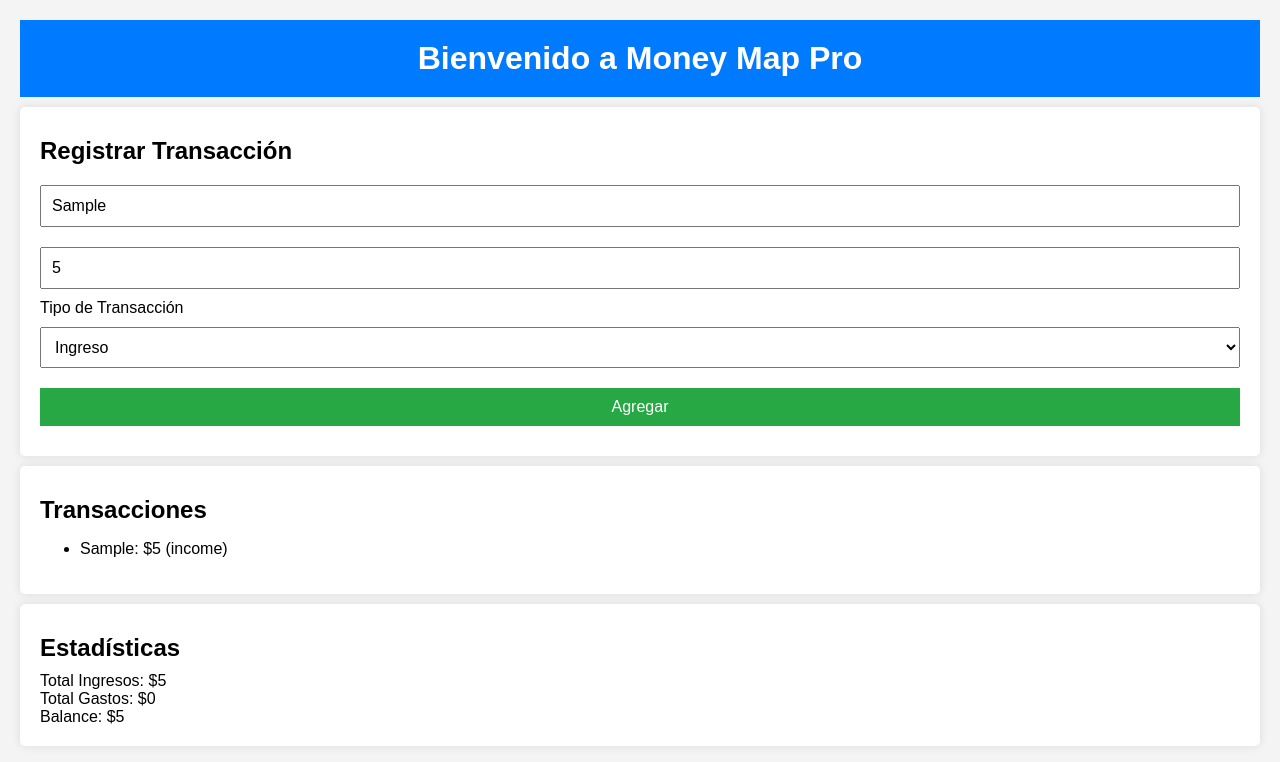
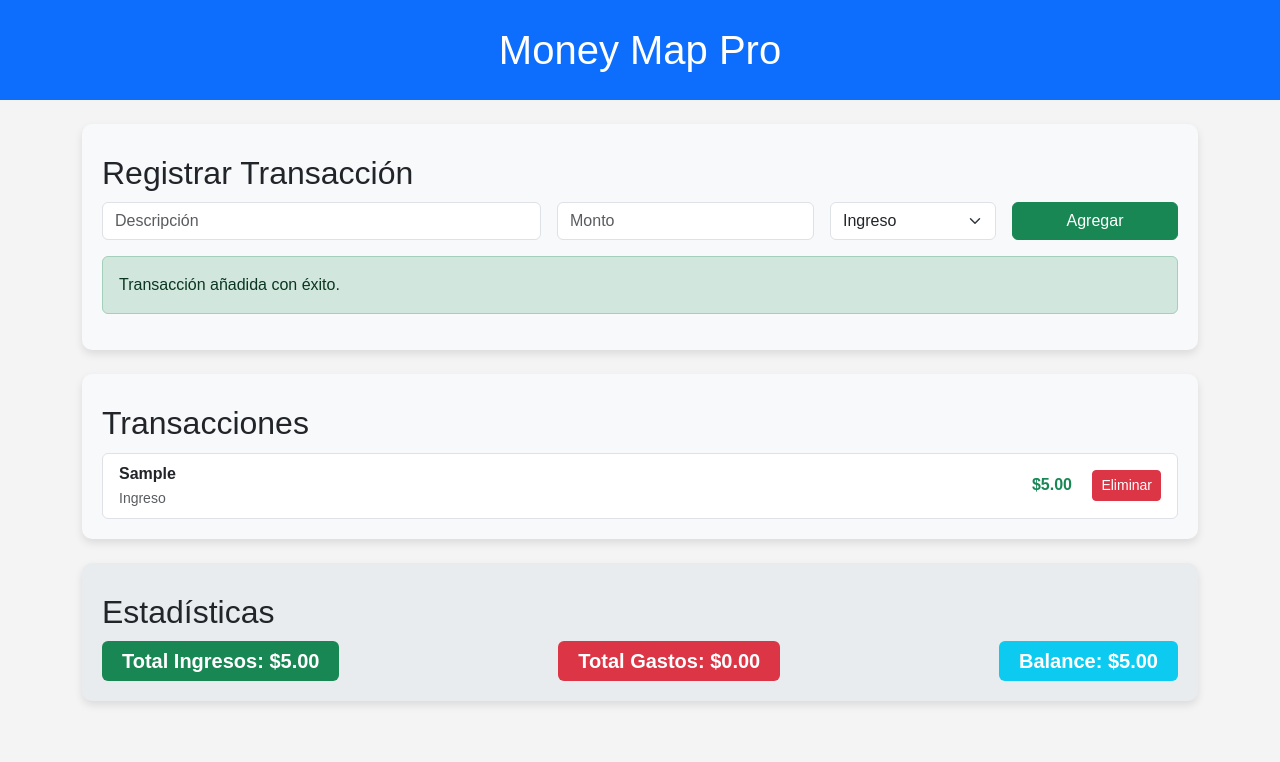
Before and after one commit to miguesosa/Money-Map-Pro, a plain HTML site: page index.html in a window 1280 px wide. Both pictures are taken after typing "Sample", "5" into the empty fields and a click on the button "Agregar". Drawn offline with nearby package versions, Linux system fonts and the light colour scheme.

Commit message:
Permitir ingresar montos con hasta dos decimales y mejorar la legibilidad de las transacciones. Ajustes en el formato de números y visualización en la lista de transacciones.

```diff
--- a/index.html
+++ b/index.html
@@ -4,41 +4,52 @@
     <meta charset="UTF-8">
     <meta name="viewport" content="width=device-width, initial-scale=1.0">
     <title>Money Map Pro</title>
+    <link href="https://cdn.jsdelivr.net/npm/bootstrap@5.3.0-alpha1/dist/css/bootstrap.min.css" rel="stylesheet">
     <link rel="stylesheet" href="styles/styles.css">
 </head>
 <body>
-    <header>
-        <h1>Bienvenido a Money Map Pro</h1>
+    <header class="bg-primary text-white text-center py-3">
+        <h1>Money Map Pro</h1>
     </header>
-    <main>
-        <section id="transaction-form">
+    <main class="container my-4">
+        <section id="transaction-form" class="mb-4">
             <h2>Registrar Transacción</h2>
-            <form id="form">
-                <input type="text" id="description" placeholder="Descripción" required>
-                <input type="number" id="amount" placeholder="Monto" required>
-
-                <label for="type">Tipo de Transacción</label>
-                <select id="type" required>
-                    <option value="income">Ingreso</option>
-                    <option value="expense">Gasto</option>
-                </select>
-
-                <button type="submit">Agregar</button>
+            <form id="form" class="row g-3 justify-content-center">
+                <div class="col-12 col-md-5">
+                    <input type="text" id="description" class="form-control" placeholder="Descripción" required>
+                </div>
+                <div class="col-6 col-md-3">
+                    <input type="number" id="amount" class="form-control" placeholder="Monto" step="0.01" required>
+                </div>
+                <div class="col-6 col-md-2">
+                    <label for="type" class="form-label visually-hidden">Tipo de Transacción</label>
+                    <select id="type" class="form-select" required>
+                        <option value="income">Ingreso</option>
+                        <option value="expense">Gasto</option>
+                    </select>
+                </div>
+                <div class="col-12 col-md-2">
+                    <button type="submit" class="btn btn-success w-100">Agregar</button>
+                </div>
             </form>
         </section>
 
-        <section id="transactions">
+        <section id="transactions" class="mb-4">
             <h2>Transacciones</h2>
-            <ul id="transaction-list"></ul>
+            <ul id="transaction-list" class="list-group"></ul>
         </section>
 
         <section id="stats">
             <h2>Estadísticas</h2>
-            <div id="total-income">Total Ingresos: $0</div>
-            <div id="total-expenses">Total Gastos: $0</div>
-            <div id="balance">Balance: $0</div>
+            <div class="d-flex flex-column flex-md-row justify-content-between align-items-center">
+                <div id="total-income" class="badge bg-success fs-5 mb-2 mb-md-0">Total Ingresos: $0</div>
+                <div id="total-expenses" class="badge bg-danger fs-5 mb-2 mb-md-0">Total Gastos: $0</div>
+                <div id="balance" class="badge bg-info fs-5">Balance: $0</div>
+            </div>
         </section>
     </main>
+
+    <script src="https://cdn.jsdelivr.net/npm/bootstrap@5.3.0-alpha1/dist/js/bootstrap.bundle.min.js"></script>
     <script src="js/script.js"></script>
 </body>
 </html>
--- a/js/script.js
+++ b/js/script.js
@@ -1,27 +1,38 @@
 document.getElementById('form').addEventListener('submit', function(e) {
     e.preventDefault();
 
-    const description = document.getElementById('description').value;
-    const amount = parseFloat(document.getElementById('amount').value);
-    const type = document.getElementById('type').value;
+    try {
+        const description = document.getElementById('description').value.trim();
+        const amount = parseFloat(document.getElementById('amount').value.trim()).toFixed(2);
+        const type = document.getElementById('type').value;
 
-    addTransaction(description, amount, type);
-    updateStats();
-    updateLocalStorage();
-    renderTransactions();
+        if (description === '' || isNaN(amount) || amount <= 0) {
+            throw new Error('Por favor, completa correctamente todos los campos.');
+        }
+
+        addTransaction(description, parseFloat(amount), type);
+        updateStats();
+        updateLocalStorage();
+        renderTransactions();
+        showAlert('Transacción añadida con éxito.', 'success');
+
+        document.getElementById('form').reset();
+
+    } catch (error) {
+        showAlert(error.message, 'error');
+    }
 });
 
 let transactions = JSON.parse(localStorage.getItem('transactions')) || [];
 
 function addTransaction(description, amount, type) {
     const transaction = {
-        id: transactions.length + 1,
+        id: Date.now(),
         description,
         amount,
         type
     };
     transactions.push(transaction);
-    renderTransactions();
 }
 
 function renderTransactions() {
@@ -30,9 +41,36 @@ function renderTransactions() {
 
     transactions.forEach(transaction => {
         const li = document.createElement('li');
-        li.textContent = `${transaction.description}: $${transaction.amount} (${transaction.type})`;
+        li.classList.add('list-group-item', 'd-flex', 'justify-content-between', 'align-items-center');
+
+        li.innerHTML = `
+            <div>
+                <strong>${transaction.description}</strong><br>
+                <small class="text-muted">${transaction.type === 'income' ? 'Ingreso' : 'Gasto'}</small>
+            </div>
+            <div>
+                <span class="${transaction.type === 'income' ? 'text-success' : 'text-danger'}">
+                    $${transaction.amount.toFixed(2)}
+                </span>
+                <button class="btn btn-danger btn-sm ms-3" onclick="removeTransaction(${transaction.id})">Eliminar</button>
+            </div>
+        `;
+
         transactionList.appendChild(li);
+
+        setTimeout(() => li.classList.add('show'), 100);
     });
+}
+
+function removeTransaction(id) {
+    const confirmation = confirm("¿Estás seguro de que deseas eliminar esta transacción?");
+    if (confirmation) {
+        transactions = transactions.filter(transaction => transaction.id !== id);
+        updateStats();
+        updateLocalStorage();
+        renderTransactions();
+        showAlert('Transacción eliminada con éxito.', 'success');
+    }
 }
 
 function updateStats() {
@@ -44,15 +82,29 @@ function updateStats() {
         .reduce((acc, t) => acc + t.amount, 0);
     const balance = totalIncome - totalExpenses;
 
-    document.getElementById('total-income').textContent = `Total Ingresos: $${totalIncome}`;
-    document.getElementById('total-expenses').textContent = `Total Gastos: $${totalExpenses}`;
-    document.getElementById('balance').textContent = `Balance: $${balance}`;
+    document.getElementById('total-income').textContent = `Total Ingresos: $${totalIncome.toFixed(2)}`;
+    document.getElementById('total-expenses').textContent = `Total Gastos: $${totalExpenses.toFixed(2)}`;
+    document.getElementById('balance').textContent = `Balance: $${balance.toFixed(2)}`;
 }
 
 function updateLocalStorage() {
     localStorage.setItem('transactions', JSON.stringify(transactions));
 }
 
-// Inicializar la aplicación
+function showAlert(message, type) {
+    const alertDiv = document.createElement('div');
+    alertDiv.className = `alert alert-${type === 'success' ? 'success' : 'danger'} mt-3`;
+    alertDiv.textContent = message;
+
+    const formContainer = document.getElementById('transaction-form');
+    formContainer.appendChild(alertDiv);
+
+    setTimeout(() => alertDiv.classList.add('show'), 100);
+
+    setTimeout(() => {
+        alertDiv.remove();
+    }, 3000);
+}
+
 renderTransactions();
 updateStats();
--- a/styles/styles.css
+++ b/styles/styles.css
@@ -1,47 +1,58 @@
 body {
     font-family: Arial, sans-serif;
     margin: 0;
-    padding: 20px;
     background-color: #f4f4f4;
-}
-
-header {
-    background-color: #007BFF;
-    color: white;
-    padding: 10px;
-    text-align: center;
 }
 
 h1, h2 {
     margin: 10px 0;
 }
 
-#transaction-form, #transactions, #stats {
-    background: white;
+#transaction-form, #transactions {
+    background-color: #f8f9fa;
     padding: 20px;
-    margin: 10px 0;
-    border-radius: 5px;
-    box-shadow: 0 0 10px rgba(0, 0, 0, 0.1);
+    border-radius: 10px;
+    box-shadow: 0 4px 8px rgba(0, 0, 0, 0.1);
 }
 
-form {
-    display: flex;
-    flex-direction: column;
-}
-
-input, select, button {
-    margin: 10px 0;
-    padding: 10px;
-    font-size: 16px;
-}
-
-button {
-    background-color: #28a745;
-    color: white;
-    border: none;
-    cursor: pointer;
+#stats {
+    background-color: #e9ecef;
+    padding: 20px;
+    border-radius: 10px;
+    box-shadow: 0 4px 8px rgba(0, 0, 0, 0.1);
 }
 
 button:hover {
     background-color: #218838;
 }
+
+.badge {
+    padding: 10px 20px;
+    font-size: 1.2rem;
+}
+
+.alert {
+    opacity: 0;
+    transition: opacity 0.5s ease-in-out;
+}
+
+.alert.show {
+    opacity: 1;
+}
+
+#transaction-list li {
+    opacity: 0;
+    transition: opacity 0.5s ease-in-out;
+}
+
+#transaction-list li.show {
+    opacity: 1;
+}
+
+.text-success {
+    font-weight: bold;
+}
+
+.text-danger {
+    font-weight: bold;
+}
```
